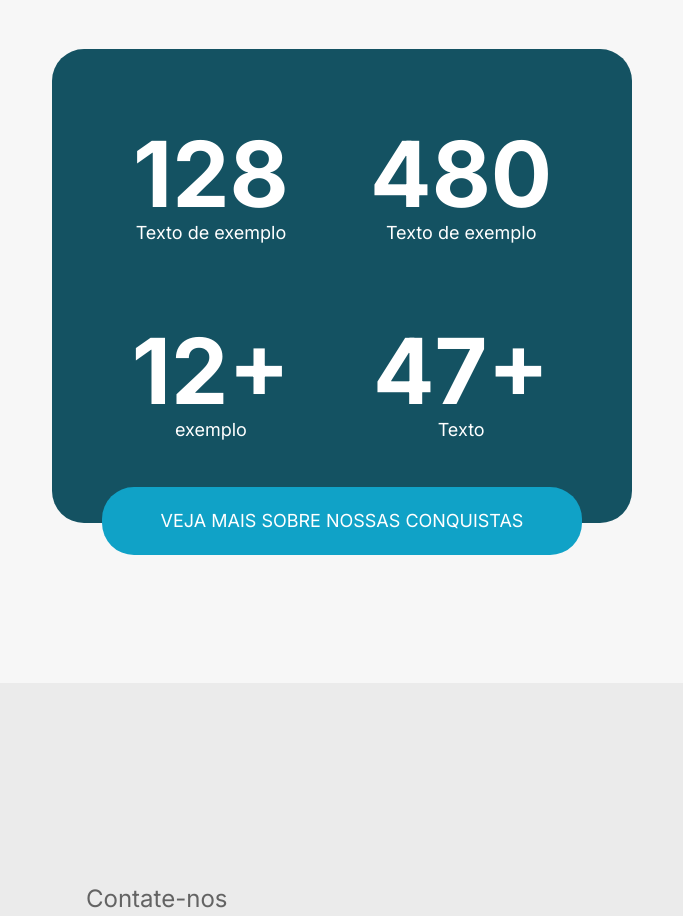
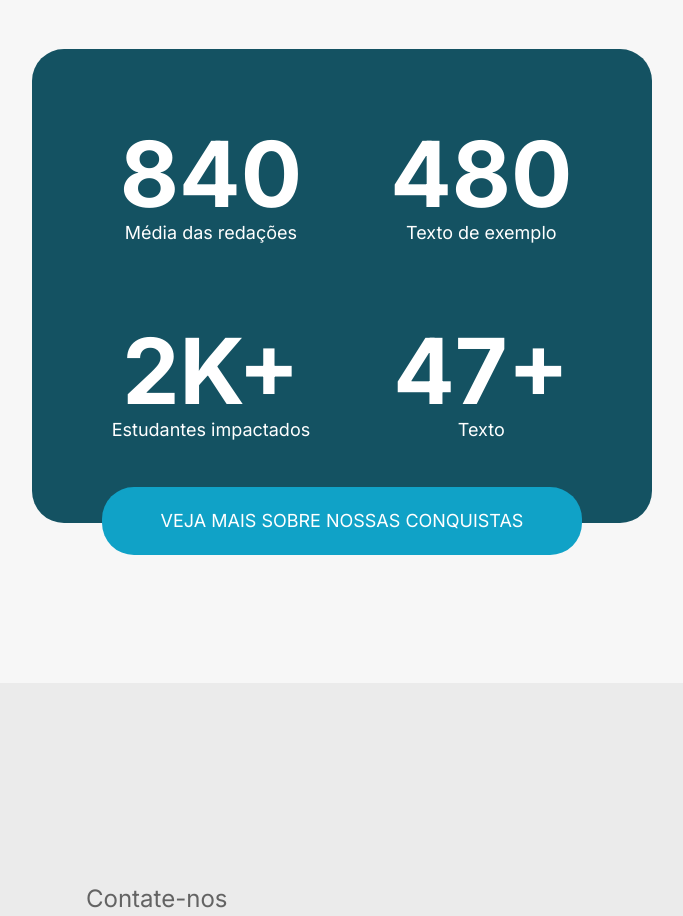
Before and after one commit to Thiago87dev/escrevendo-na-quebrada, a Next.js app: page / in a window 1280 px wide. Shown: the part 4744-5660 px from the top of the page, without its empty margins (298-981 px from the left). Built offline with nearby package versions, Linux system fonts and the light colour scheme.

Commit message:
:boom: fix: Alterando alguns textos da seção Resultados

```diff
--- a/src/components/home/resultados/CardNumber.tsx
+++ b/src/components/home/resultados/CardNumber.tsx
@@ -8,15 +8,15 @@ const CardNumber = () => {
         <div className="flex flex-col lg:flex-row gap-10 md:gap-20">
           <div className="flex flex-col items-center">
             <h3 className="text-5xl sm:text-[5.6875rem] font-bold">
-              <ConterNumber to={128} />
+              <ConterNumber to={840} />
             </h3>
-            <p className="text-center text-sm sm:text-[1.125rem]">Texto de exemplo</p>
+            <p className="text-center text-sm sm:text-[1.125rem]">Média das redações</p>
           </div>
           <div className="flex flex-col items-center">
             <h3 className="text-5xl sm:text-[5.6875rem] font-bold">
-              <ConterNumber to={12} />+
+              <ConterNumber to={2} />K+
             </h3>
-            <p className="text-center text-sm sm:text-[1.125rem]">exemplo</p>
+            <p className="text-center text-sm sm:text-[1.125rem]">Estudantes impactados</p>
           </div>
         </div>
         <div className="flex flex-col lg:flex-row gap-10 md:gap-20">
```
